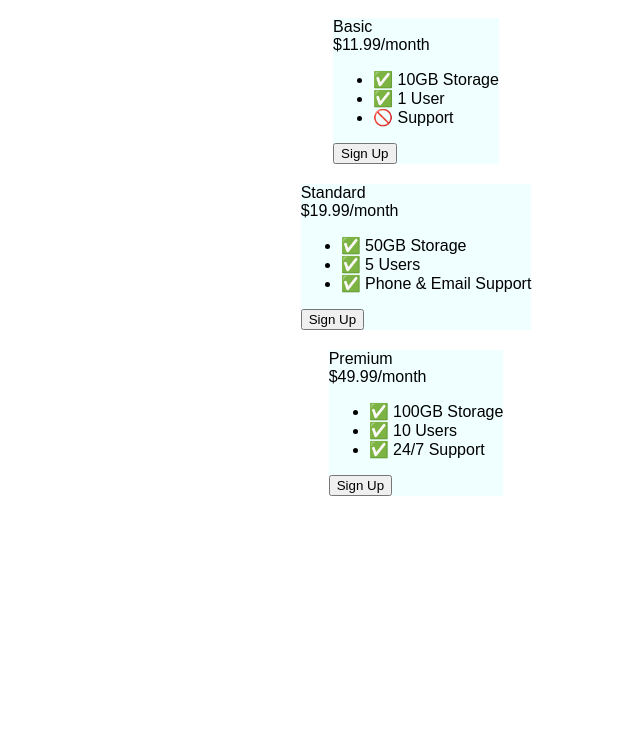
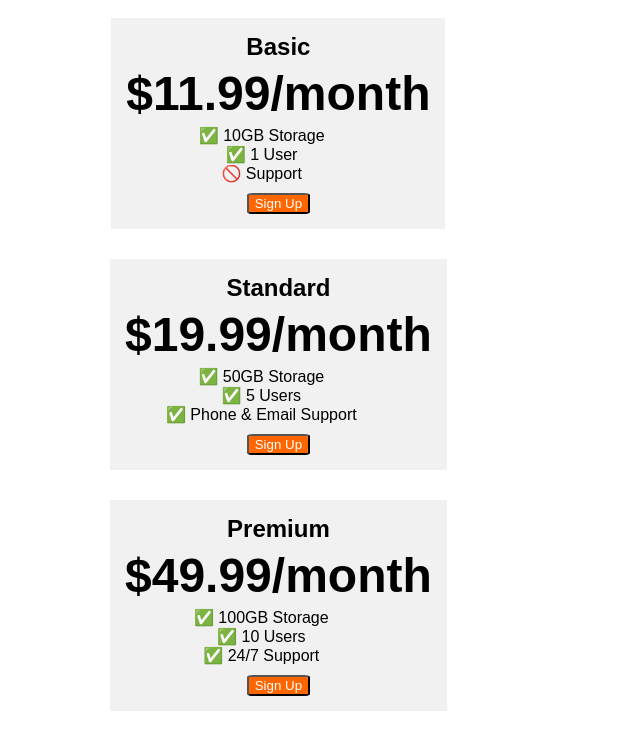
Before and after one commit to rnehacodes/WebDev2024-Bootcamp, a plain HTML site: page 9.4+Flexbox+Pricing+Table+Project/index.html in a window 1280 px wide. Shown: the whole page, without its empty margins (224-864 px from the left). Drawn offline with Linux system fonts and the light colour scheme; a web font is replaced by a local one.

Commit message:
Flexbox pricing part 2

```diff
--- a/9.4+Flexbox+Pricing+Table+Project/index.html
+++ b/9.4+Flexbox+Pricing+Table+Project/index.html
@@ -11,17 +11,41 @@
     <style>
       body {
         font-family: "Sono", sans-serif;
+        font-weight: bold;
       }
       .pricing-container {
         margin-left: 25%;
         margin-right: 25%;
-        display: flex;
+        display: inline-flex;
         flex-direction: column;
         align-items: center;
+        gap: 10px;
       }
       .pricing-plan {
-        background-color: azure;
+        background-color: #f1f1f2;
+        text-align: center;
+        padding: 10px;
         margin: 10px;
+      }
+      .pricing-plan > * {
+        margin: 5px;
+      }
+      .plan-button {
+        font-family: "Sono", sans-serif;
+        color: white;
+        background-color: #ff6600;
+        border-radius: 10%;
+      }
+      .plan-price {
+        font-size: 3rem;
+      }
+      .plan-title {
+        font-size: 1.5rem;
+      }
+      ul.plan-features {
+        list-style-type: none;
+        font-weight: normal;
+        margin-right: 25%;
       }
 
 
```
